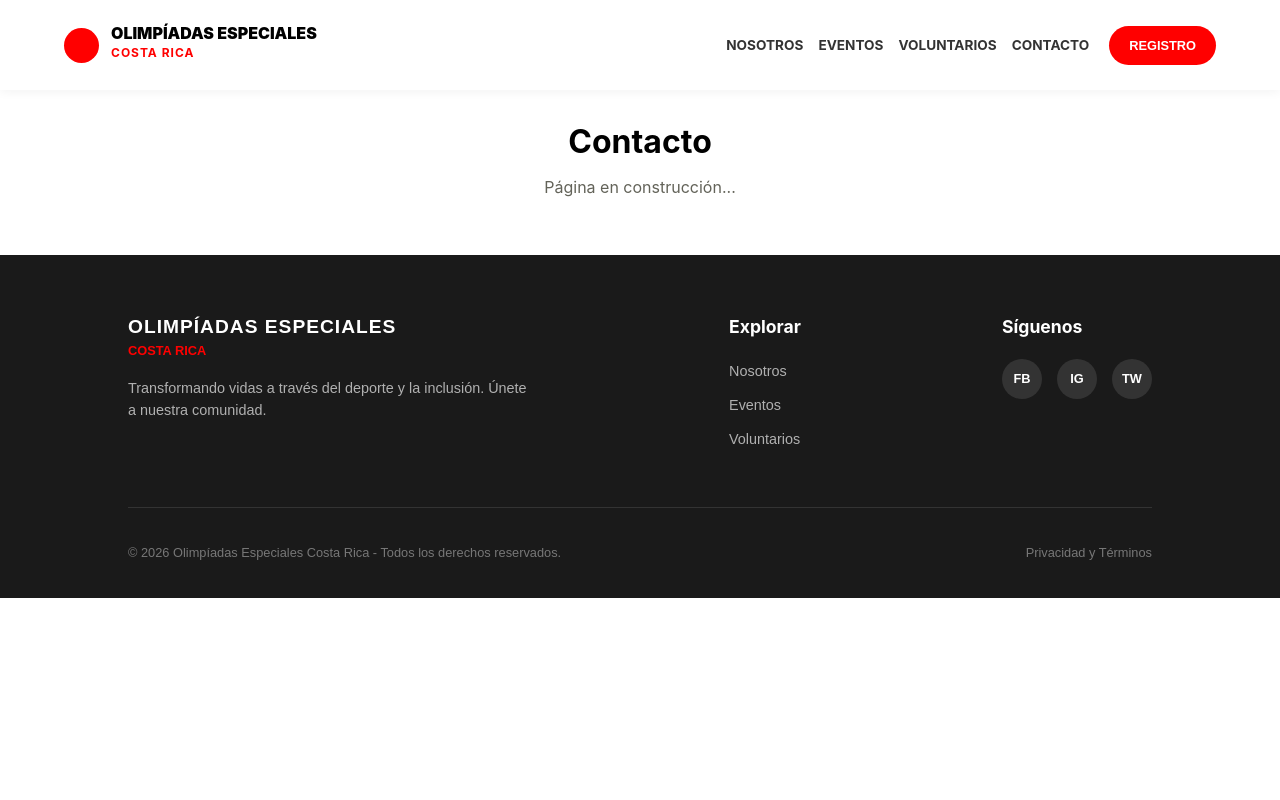
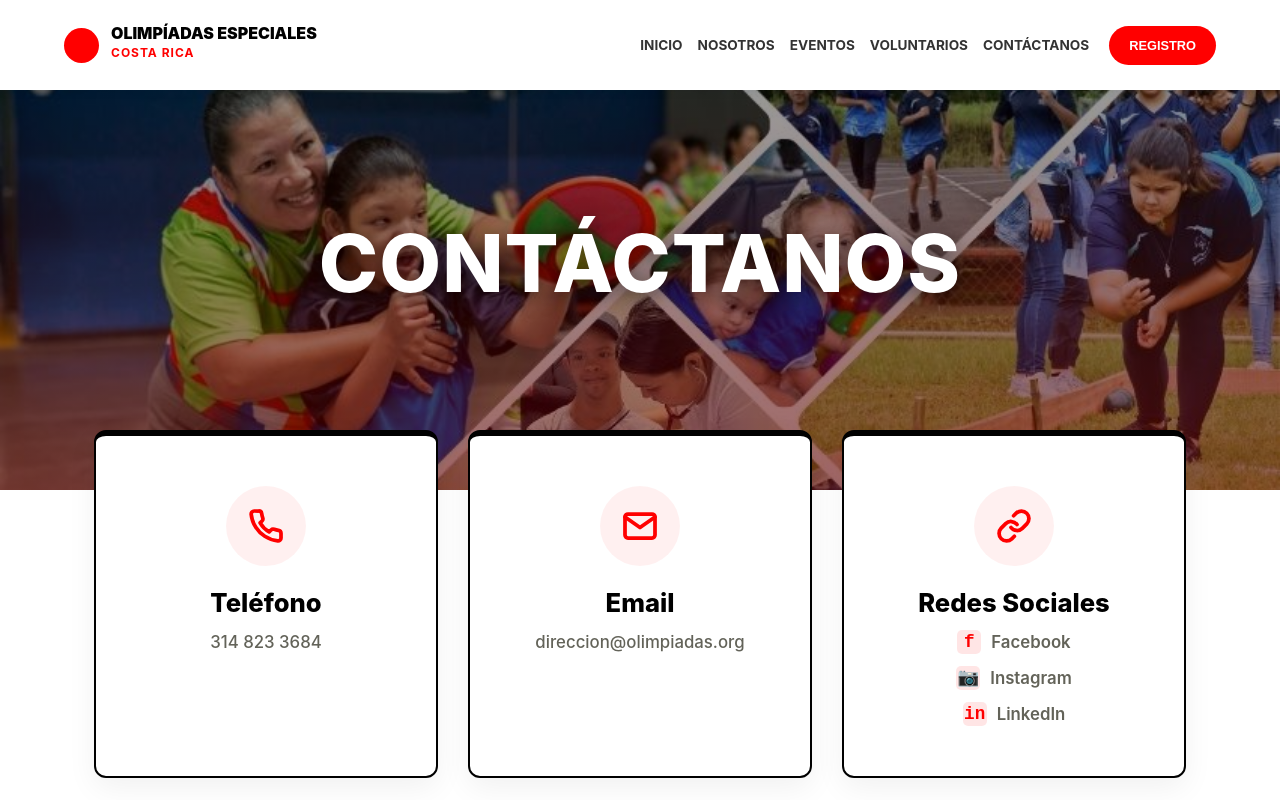
Before and after one commit to Carlosfwd86/OlimpiadasEspeciales_CostaRica, a React (Vite) app in the folder Olimpiadas_Especiales/: page /contacto in a window 1280 px wide. Shown: the top 800 px of the page. Built offline with nearby package versions, Linux system fonts and the light colour scheme.

Commit message:
agregue informacion en contacto

```diff
--- a/Olimpiadas_Especiales/src/components/Contacto.jsx
+++ b/Olimpiadas_Especiales/src/components/Contacto.jsx
@@ -1,10 +1,67 @@
 import React from 'react';
+import '../styles/Contacto.css';
 
 const Contacto = () => {
   return (
-    <div style={{ padding: '40px', textAlign: 'center' }}>
-      <h1>Contacto</h1>
-      <p>Página en construcción...</p>
+    <div className="contenedor_contacto_principal">
+      {/* --- BANNER SUPERIOR CON IMAGEN --- */}
+      <div className="banner_contacto">
+        <div className="overlay_banner"></div>
+        <h1 className="titulo_contacto">CONTÁCTANOS</h1>
+      </div>
+
+      {/* --- TARJETAS DE INFORMACIÓN --- */}
+      <div className="contenedor_tarjetas_contacto">
+
+        {/* Tarjeta 1: Teléfono */}
+        <div className="tarjeta_contacto">
+          <div className="circulo_icono">
+            {/* SVG Teléfono */}
+            <svg viewBox="0 0 24 24" width="36" height="36" stroke="currentColor" strokeWidth="2.5" fill="none" strokeLinecap="round" strokeLinejoin="round">
+              <path d="M22 16.92v3a2 2 0 0 1-2.18 2 19.79 19.79 0 0 1-8.63-3.07 19.5 19.5 0 0 1-6-6 19.79 19.79 0 0 1-3.07-8.67A2 2 0 0 1 4.11 2h3a2 2 0 0 1 2 1.72 12.84 12.84 0 0 0 .7 2.81 2 2 0 0 1-.45 2.11L8.09 9.91a16 16 0 0 0 6 6l1.27-1.27a2 2 0 0 1 2.11-.45 12.84 12.84 0 0 0 2.81.7A2 2 0 0 1 22 16.92z" />
+            </svg>
+          </div>
+          <h3>Teléfono</h3>
+          <p>314 823 3684</p>
+        </div>
+
+        {/* Tarjeta 2: Email */}
+        <div className="tarjeta_contacto">
+          <div className="circulo_icono">
+            {/* SVG Carta / Email */}
+            <svg viewBox="0 0 24 24" width="36" height="36" stroke="currentColor" strokeWidth="2.5" fill="none" strokeLinecap="round" strokeLinejoin="round">
+              <path d="M4 4h16c1.1 0 2 .9 2 2v12c0 1.1-.9 2-2 2H4c-1.1 0-2-.9-2-2V6c0-1.1.9-2 2-2z" />
+              <polyline points="22,6 12,13 2,6" />
+            </svg>
+          </div>
+          <h3>Email</h3>
+          <p>direccion@olimpiadas.org</p>
+        </div>
+
+        {/* Tarjeta 3: Redes Sociales */}
+        <div className="tarjeta_contacto">
+          <div className="circulo_icono">
+            {/* SVG Link / Redes */}
+            <svg viewBox="0 0 24 24" width="36" height="36" stroke="currentColor" strokeWidth="2.5" fill="none" strokeLinecap="round" strokeLinejoin="round">
+              <path d="M10 13a5 5 0 0 0 7.54.54l3-3a5 5 0 0 0-7.07-7.07l-1.72 1.71" />
+              <path d="M14 11a5 5 0 0 0-7.54-.54l-3 3a5 5 0 0 0 7.07 7.07l1.71-1.71" />
+            </svg>
+          </div>
+          <h3>Redes Sociales</h3>
+          <ul className="lista_redes">
+            <li>
+              <span className="icono_mini_red">f</span> Facebook
+            </li>
+            <li>
+              <span className="icono_mini_red">📷</span> Instagram
+            </li>
+            <li>
+              <span className="icono_mini_red">in</span> LinkedIn
+            </li>
+          </ul>
+        </div>
+
+      </div>
     </div>
   );
 };
--- a/Olimpiadas_Especiales/src/components/Navbar.jsx
+++ b/Olimpiadas_Especiales/src/components/Navbar.jsx
@@ -25,10 +25,11 @@ const Navbar = () => {
 
       <div className="navbar_menu_derecha">
         <ul className="lista_navegacion">
+          <li className="enlace_nav" onClick={irAlInicio}>INICIO</li>
           <li className="enlace_nav" onClick={irANosotros}>NOSOTROS</li>
           <li className="enlace_nav" onClick={irAEventos}>EVENTOS</li>
           <li className="enlace_nav" onClick={irAVoluntarios}>VOLUNTARIOS</li>
-          <li className="enlace_nav" onClick={irAContacto}>CONTACTO</li>
+          <li className="enlace_nav" onClick={irAContacto}>CONTÁCTANOS</li>
         </ul>
 
         <button className="boton_accion_rojo" onClick={irARegistro}>
--- a/Olimpiadas_Especiales/src/styles/Contacto.css
+++ b/Olimpiadas_Especiales/src/styles/Contacto.css
@@ -0,0 +1,164 @@
+/* CONSERVANDO VARIABLES GLOBALES */
+.contenedor_contacto_principal {
+  display: flex;
+  flex-direction: column;
+  width: 100%;
+  padding-bottom: 50px;
+}
+
+/* --- BANNER --- */
+.banner_contacto {
+  position: relative;
+  width: 100%;
+  height: 400px;
+  background-image: url('../../public/fotoContacto.jpg');
+  background-size: cover;
+  background-position: center 60%;
+  display: flex;
+  align-items: center;
+  justify-content: center;
+}
+
+.overlay_banner {
+  position: absolute;
+  top: 0; left: 0; width: 100%; height: 100%;
+  background: linear-gradient(to bottom, rgba(0,0,0,0.4) 0%, rgba(100,0,0,0.6) 100%);
+}
+
+.titulo_contacto {
+  position: relative;
+  z-index: 2;
+  color: var(--so-white);
+  font-size: 5rem;
+  font-weight: 800;
+  letter-spacing: 1px;
+  text-shadow: 0 4px 20px rgba(0,0,0,0.5);
+}
+
+/* --- TARJETAS --- */
+.contenedor_tarjetas_contacto {
+  display: flex;
+  justify-content: center;
+  align-items: stretch;
+  gap: 30px;
+  max-width: 1200px;
+  margin: 0 auto;
+  padding: 0 5%;
+  margin-top: -60px;
+  position: relative;
+  z-index: 3;
+}
+
+.tarjeta_contacto {
+  flex: 1;
+  min-width: 280px;
+  background-color: var(--so-white); /* Todas blancas */
+  color: var(--so-black);
+  border-radius: 12px;
+  padding: 50px 30px;
+  display: flex;
+  flex-direction: column;
+  align-items: center;
+  text-align: center;
+  box-shadow: 0 10px 30px rgba(0,0,0,0.06);
+  transition: transform 0.3s ease, box-shadow 0.3s ease, border-top-color 0.3s ease;
+  cursor: pointer;
+  position: relative;
+  overflow: hidden;
+  border: 2px solid var(--so-black); /* Borde negro definido para contraste */
+  border-top: 6px solid var(--so-black); /* Borde superior inicial negro que pasará a ser rojo en hover */
+}
+
+/* Cuando se pone encima, se eleva y el borde superior se pone "rojito" */
+.tarjeta_contacto:hover {
+  transform: translateY(-8px);
+  box-shadow: 0 20px 40px rgba(0,0,0,0.12);
+  border-top-color: var(--so-red);
+}
+
+/* Circulo icono centralizado */
+.circulo_icono {
+  width: 80px;
+  height: 80px;
+  border-radius: 50%;
+  background-color: rgba(255,0,0,0.06); /* Sutil tinte rojo base */
+  color: var(--so-red);
+  display: flex;
+  align-items: center;
+  justify-content: center;
+  margin-bottom: 25px;
+  transition: all 0.3s ease;
+}
+
+.tarjeta_contacto:hover .circulo_icono {
+  background-color: var(--so-red);
+  color: var(--so-white);
+  transform: scale(1.1) rotate(5deg);
+}
+
+.tarjeta_contacto h3 {
+  font-size: 1.6rem;
+  font-weight: 800;
+  margin-bottom: 15px;
+  text-transform: capitalize;
+  color: var(--so-black);
+}
+
+.tarjeta_contacto p {
+  font-size: 1.05rem;
+  font-weight: 500;
+  margin: 0;
+  color: var(--so-grey);
+}
+
+/* --- LISTA DE REDES SOCIALES --- */
+.lista_redes {
+  list-style: none;
+  padding: 0;
+  margin: 0;
+  display: flex;
+  flex-direction: column;
+  gap: 12px;
+  align-items: center;
+}
+
+.lista_redes li {
+  display: flex;
+  align-items: center;
+  gap: 10px;
+  font-weight: 600;
+  font-size: 1.05rem;
+  color: var(--so-grey);
+  cursor: pointer;
+  transition: color 0.2s ease, transform 0.2s ease;
+}
+
+.lista_redes li:hover {
+  color: var(--so-red);
+  transform: translateX(5px);
+}
+
+.icono_mini_red {
+  font-weight: bold;
+  font-size: 1.1rem;
+  width: 24px;
+  height: 24px;
+  display: flex;
+  align-items: center;
+  justify-content: center;
+  font-family: monospace;
+  background-color: rgba(255,0,0,0.1);
+  color: var(--so-red);
+  border-radius: 5px;
+}
+
+/* --- RESPONSIVIDAD --- */
+@media (max-width: 1024px) {
+  .titulo_contacto { font-size: 4rem; }
+  .contenedor_tarjetas_contacto { flex-wrap: wrap; gap: 20px; margin-top: -40px; }
+}
+@media (max-width: 768px) {
+  .titulo_contacto { font-size: 3rem; }
+  .contenedor_tarjetas_contacto { flex-direction: column; align-items: center; margin-top: 0; padding: 30px 5%; }
+  .tarjeta_contacto { width: 100%; max-width: 400px; padding: 40px 20px; }
+}
```
Also changed, not shown: Olimpiadas_Especiales/public/fotoContacto.jpg (added).
